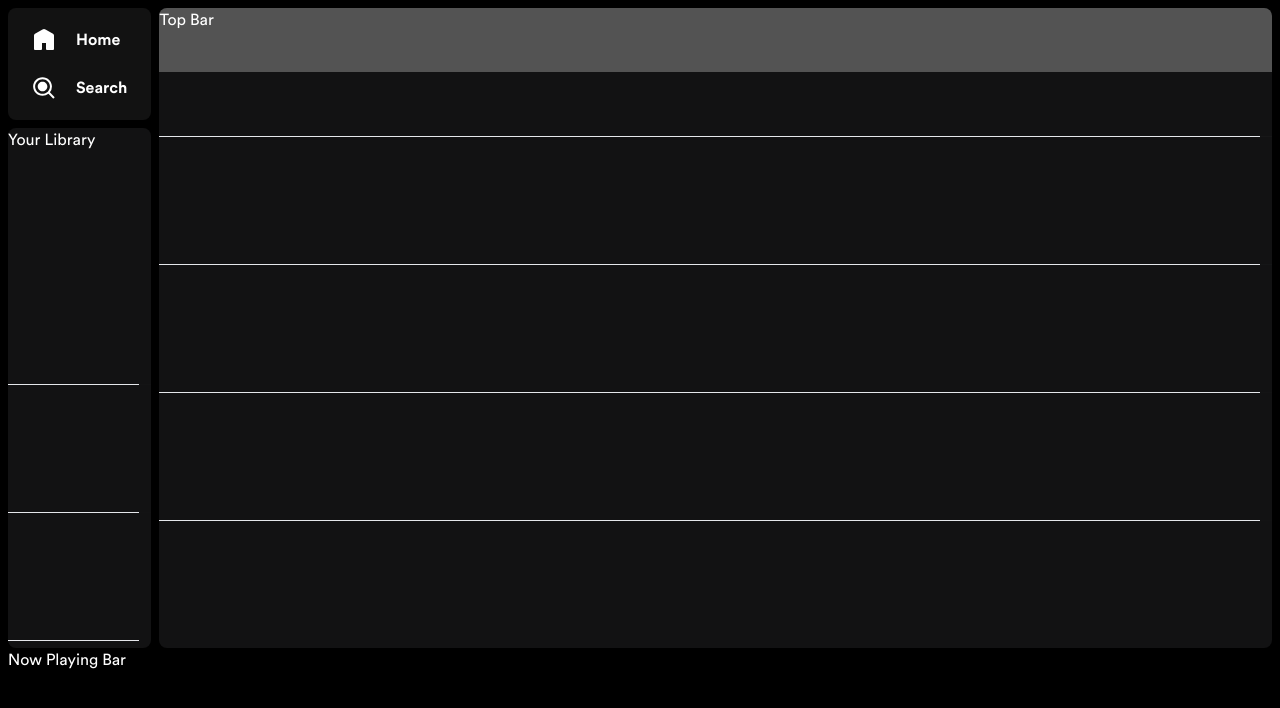
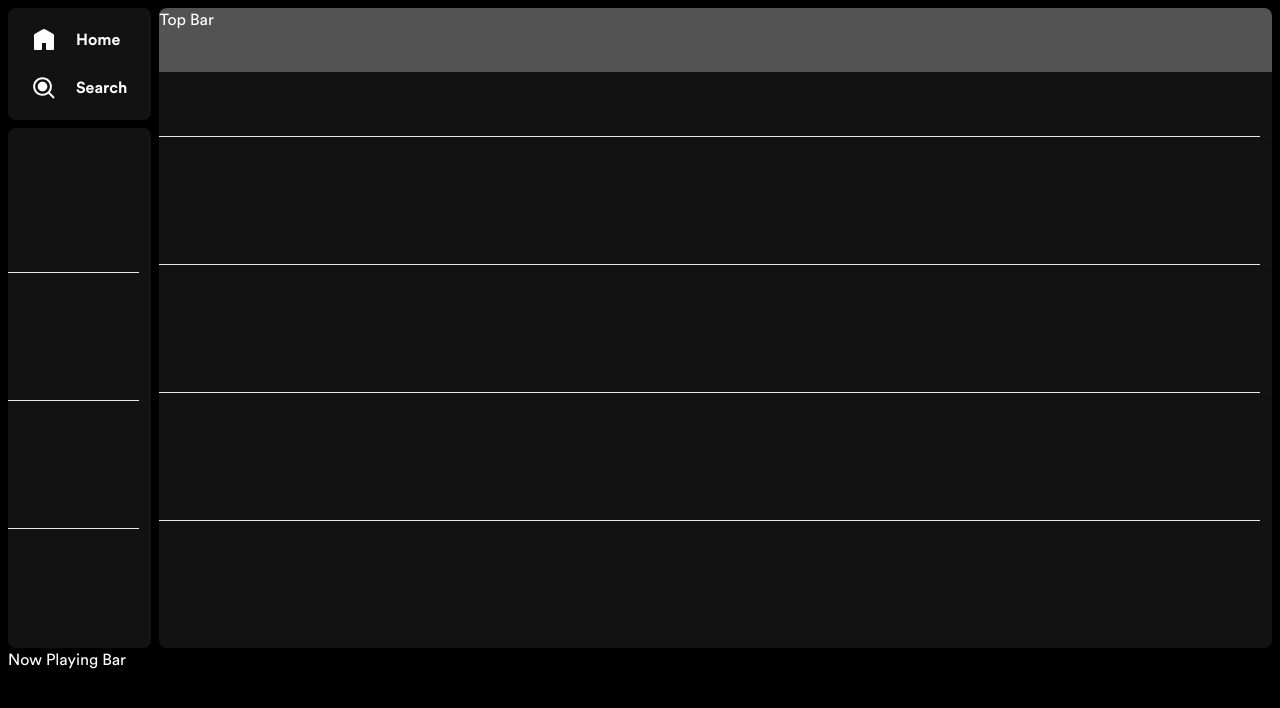
Before and after one commit to RaymarMonte/Spotify-Clone, a Next.js app: page / in a window 1280 px wide. Shown: the top 708 px of the page. Built offline with nearby package versions, Linux system fonts and the light colour scheme.

Commit message:
Added header tags to library component

```diff
--- a/src/components/side-bar/library.tsx
+++ b/src/components/side-bar/library.tsx
@@ -2,9 +2,14 @@ export function Library() {
     return (
         <div className="flex flex-col w-full h-0 min-h-full rounded-lg bg-[#121213]">
             <div className="flex-none">
-                <div className="h-32">
-                    Your Library
-                </div>
+                <header className="py-2 px-4">
+                    <div className="flex">
+                        <div></div>
+                        <div></div>
+                        <div></div>
+                        <div></div>
+                    </div>
+                </header>
             </div>
             <div className="scrollable grow divide-y">
                 <div className="w-full h-32 flex"></div>
```
